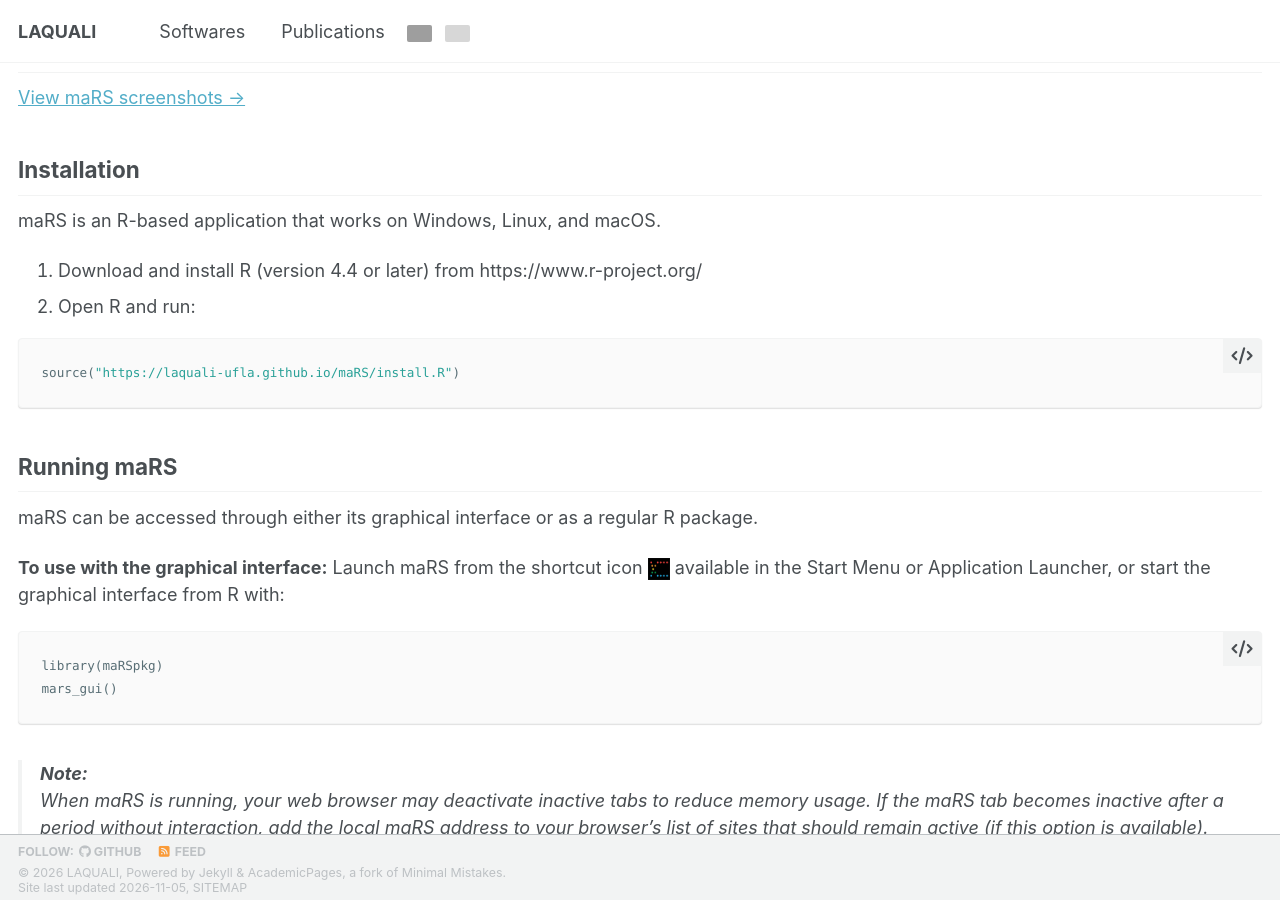
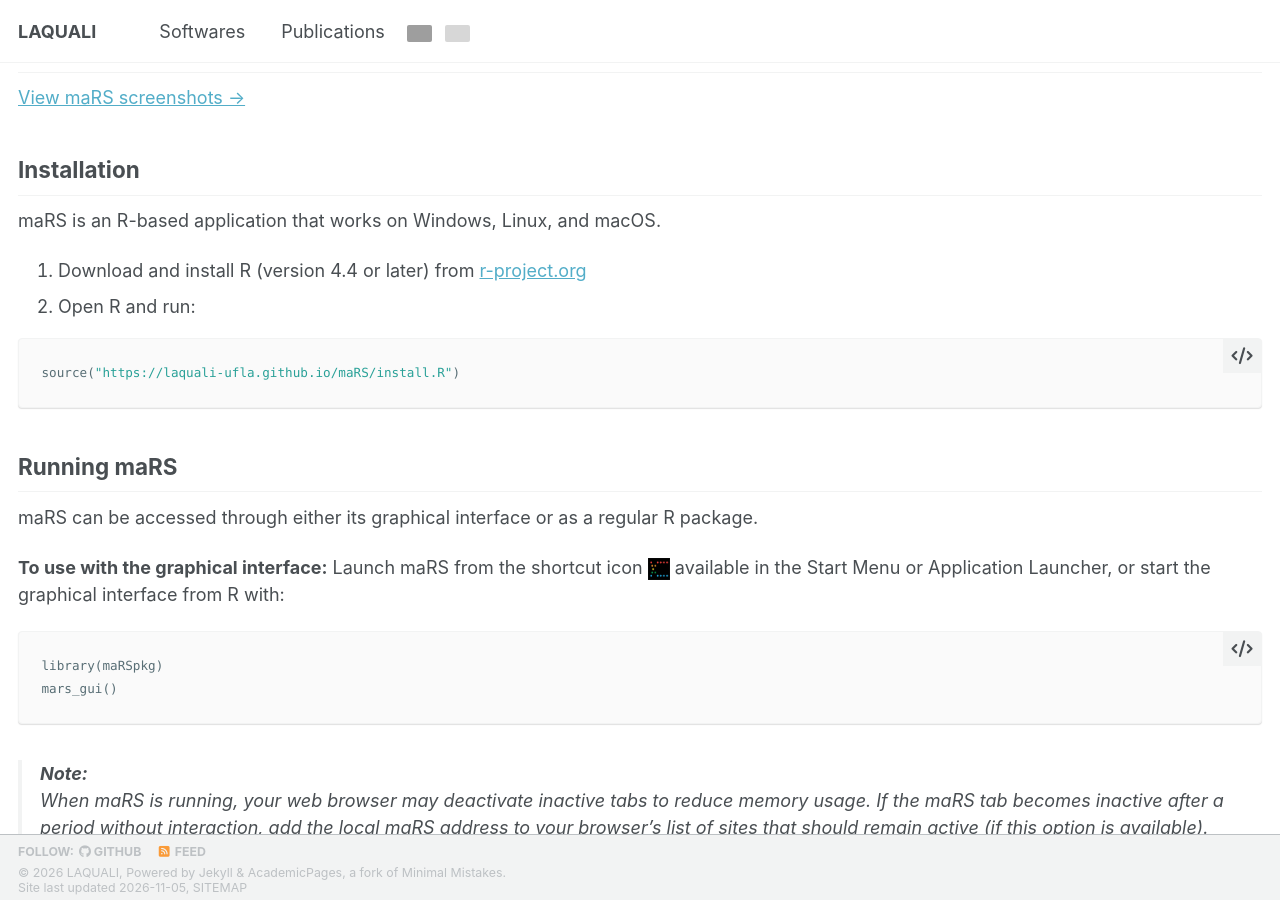
Before and after one commit to LAQUALI-UFLA/laquali-ufla.github.io, a Jekyll site: the page built from _pages/softwares/mars_temporary.md, in a window 1280 px wide and 900 px high, scrolled down 963 px. Built offline with Jekyll 4.4.1, drawn with Linux system fonts in a browser that asks for light colours; a style sheet for code colours, icons or effects is not loaded; part of the change alters nothing that is shown; grey boxes are pictures that could not be loaded.

Commit message:
Update mars_temporary.md

````diff
--- a/_pages/softwares/mars_temporary.md
+++ b/_pages/softwares/mars_temporary.md
@@ -32,7 +32,7 @@ author_profile: false
 ## Installation
 maRS is an R-based application that works on Windows, Linux, and macOS.
 
-1. Download and install R (version 4.4 or later) from https://www.r-project.org/
+1. Download and install R (version 4.4 or later) from [r-project.org](https://www.r-project.org/)
 2. Open R and run:
 
 ```r
````
